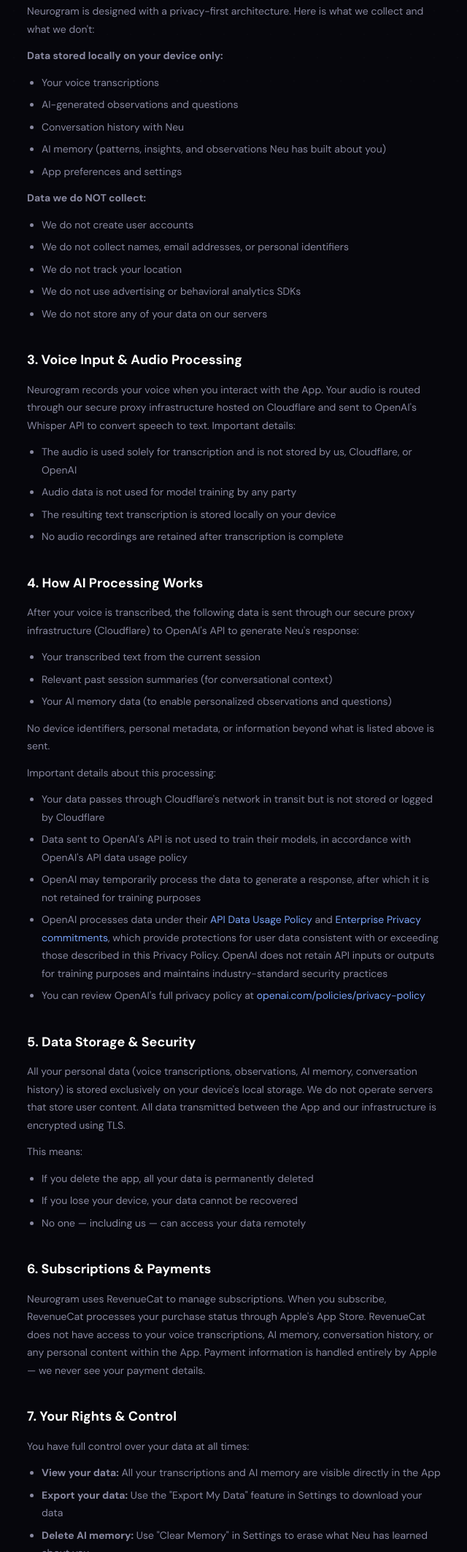
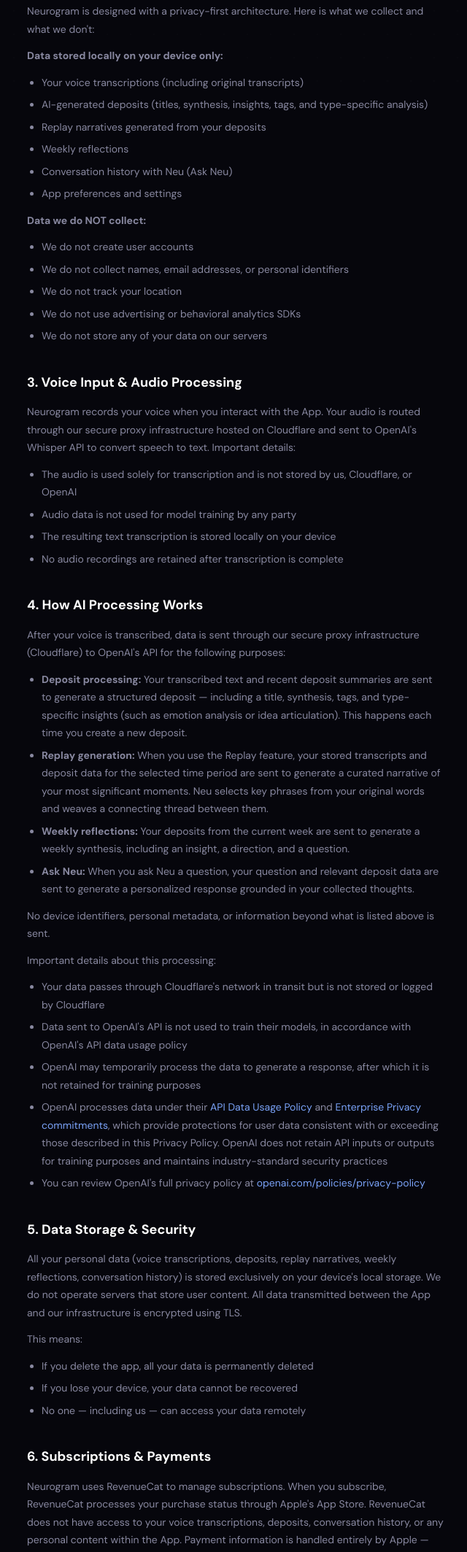
Before and after one commit to digitalCeiEh/neurogram-support, a plain HTML site: page privacy.html in a window 1280 px wide. Shown: the part 673-2800 px from the top of the page at 73% size, without its empty margins (317-957 px from the left). Drawn offline with Linux system fonts and the light colour scheme.

Commit message:
Update privacy.html

```diff
--- a/privacy.html
+++ b/privacy.html
@@ -153,7 +153,7 @@
     </div>
 
     <h1>Privacy Policy</h1>
-    <p class="last-updated">Last updated: February 19, 2026</p>
+    <p class="last-updated">Last updated: March 23, 2026</p>
     <p class="tldr">In short: Your thoughts are stored on your device. When you speak to Neu, your voice is transcribed and your text is routed through our secure infrastructure (Cloudflare) and processed by OpenAI's API. Neither Cloudflare nor OpenAI retains your data or uses it to train their models. We can't read your entries.</p>
 
     <h2>1. Who We Are</h2>
@@ -164,10 +164,11 @@
     <p>Neurogram is designed with a privacy-first architecture. Here is what we collect and what we don't:</p>
     <p><strong>Data stored locally on your device only:</strong></p>
     <ul>
-        <li>Your voice transcriptions</li>
-        <li>AI-generated observations and questions</li>
-        <li>Conversation history with Neu</li>
-        <li>AI memory (patterns, insights, and observations Neu has built about you)</li>
+        <li>Your voice transcriptions (including original transcripts)</li>
+        <li>AI-generated deposits (titles, synthesis, insights, tags, and type-specific analysis)</li>
+        <li>Replay narratives generated from your deposits</li>
+        <li>Weekly reflections</li>
+        <li>Conversation history with Neu (Ask Neu)</li>
         <li>App preferences and settings</li>
     </ul>
     <p><strong>Data we do NOT collect:</strong></p>
@@ -189,11 +190,12 @@
     </ul>
 
     <h2>4. How AI Processing Works</h2>
-    <p>After your voice is transcribed, the following data is sent through our secure proxy infrastructure (Cloudflare) to OpenAI's API to generate Neu's response:</p>
+    <p>After your voice is transcribed, data is sent through our secure proxy infrastructure (Cloudflare) to OpenAI's API for the following purposes:</p>
     <ul>
-        <li>Your transcribed text from the current session</li>
-        <li>Relevant past session summaries (for conversational context)</li>
-        <li>Your AI memory data (to enable personalized observations and questions)</li>
+        <li><strong>Deposit processing:</strong> Your transcribed text and recent deposit summaries are sent to generate a structured deposit — including a title, synthesis, tags, and type-specific insights (such as emotion analysis or idea articulation). This happens each time you create a new deposit.</li>
+        <li><strong>Replay generation:</strong> When you use the Replay feature, your stored transcripts and deposit data for the selected time period are sent to generate a curated narrative of your most significant moments. Neu selects key phrases from your original words and weaves a connecting thread between them.</li>
+        <li><strong>Weekly reflections:</strong> Your deposits from the current week are sent to generate a weekly synthesis, including an insight, a direction, and a question.</li>
+        <li><strong>Ask Neu:</strong> When you ask Neu a question, your question and relevant deposit data are sent to generate a personalized response grounded in your collected thoughts.</li>
     </ul>
     <p>No device identifiers, personal metadata, or information beyond what is listed above is sent.</p>
     <p>Important details about this processing:</p>
@@ -206,7 +208,7 @@
     </ul>
 
     <h2>5. Data Storage & Security</h2>
-    <p>All your personal data (voice transcriptions, observations, AI memory, conversation history) is stored exclusively on your device's local storage. We do not operate servers that store user content. All data transmitted between the App and our infrastructure is encrypted using TLS.</p>
+    <p>All your personal data (voice transcriptions, deposits, replay narratives, weekly reflections, conversation history) is stored exclusively on your device's local storage. We do not operate servers that store user content. All data transmitted between the App and our infrastructure is encrypted using TLS.</p>
     <p>This means:</p>
     <ul>
         <li>If you delete the app, all your data is permanently deleted</li>
@@ -215,14 +217,12 @@
     </ul>
 
     <h2>6. Subscriptions & Payments</h2>
-    <p>Neurogram uses RevenueCat to manage subscriptions. When you subscribe, RevenueCat processes your purchase status through Apple's App Store. RevenueCat does not have access to your voice transcriptions, AI memory, conversation history, or any personal content within the App. Payment information is handled entirely by Apple — we never see your payment details.</p>
+    <p>Neurogram uses RevenueCat to manage subscriptions. When you subscribe, RevenueCat processes your purchase status through Apple's App Store. RevenueCat does not have access to your voice transcriptions, deposits, conversation history, or any personal content within the App. Payment information is handled entirely by Apple — we never see your payment details.</p>
 
     <h2>7. Your Rights & Control</h2>
     <p>You have full control over your data at all times:</p>
     <ul>
-        <li><strong>View your data:</strong> All your transcriptions and AI memory are visible directly in the App</li>
-        <li><strong>Export your data:</strong> Use the "Export My Data" feature in Settings to download your data</li>
-        <li><strong>Delete AI memory:</strong> Use "Clear Memory" in Settings to erase what Neu has learned about you</li>
+        <li><strong>View your data:</strong> All your deposits, transcriptions, and reflections are visible directly in the App</li>
         <li><strong>Delete all data:</strong> Use "Erase All Data" in Settings to permanently remove everything, or simply delete the App</li>
     </ul>
 
@@ -232,9 +232,9 @@
     <h2>9. Third-Party Services</h2>
     <p>Neurogram uses the following third-party services:</p>
     <ul>
-        <li><strong>OpenAI API</strong> — for AI text generation and voice transcription. OpenAI processes data in accordance with their <a href="https://openai.com/policies/api-data-usage-policies" target="_blank">API Data Usage Policy</a>, which ensures that API inputs and outputs are not used for model training. Their privacy policy is available at <a href="https://openai.com/policies/privacy-policy" target="_blank">openai.com/policies/privacy-policy</a></li>
+        <li><strong>OpenAI API</strong> — for AI text generation, voice transcription, deposit processing, replay generation, and weekly reflections. OpenAI processes data in accordance with their <a href="https://openai.com/policies/api-data-usage-policies" target="_blank">API Data Usage Policy</a>, which ensures that API inputs and outputs are not used for model training. Their privacy policy is available at <a href="https://openai.com/policies/privacy-policy" target="_blank">openai.com/policies/privacy-policy</a></li>
         <li><strong>Cloudflare</strong> — for secure request routing and infrastructure protection. Your data passes through Cloudflare's network in transit but is not stored or logged. Their privacy policy is available at <a href="https://www.cloudflare.com/privacypolicy/" target="_blank">cloudflare.com/privacypolicy</a></li>
-        <li><strong>RevenueCat</strong> — for subscription management. RevenueCat processes your purchase status through Apple but does not have access to your voice transcriptions, entries, or AI data. Their privacy policy is available at <a href="https://www.revenuecat.com/privacy" target="_blank">revenuecat.com/privacy</a></li>
+        <li><strong>RevenueCat</strong> — for subscription management. RevenueCat processes your purchase status through Apple but does not have access to your voice transcriptions, deposits, or AI data. Their privacy policy is available at <a href="https://www.revenuecat.com/privacy" target="_blank">revenuecat.com/privacy</a></li>
     </ul>
     <p>We do not use advertising networks, behavioral analytics services, crash reporting tools, or any other third-party SDKs that collect user data.</p>
     <p>We confirm that all third-party services used by Neurogram provide data protections consistent with or exceeding those described in this Privacy Policy.</p>
```
